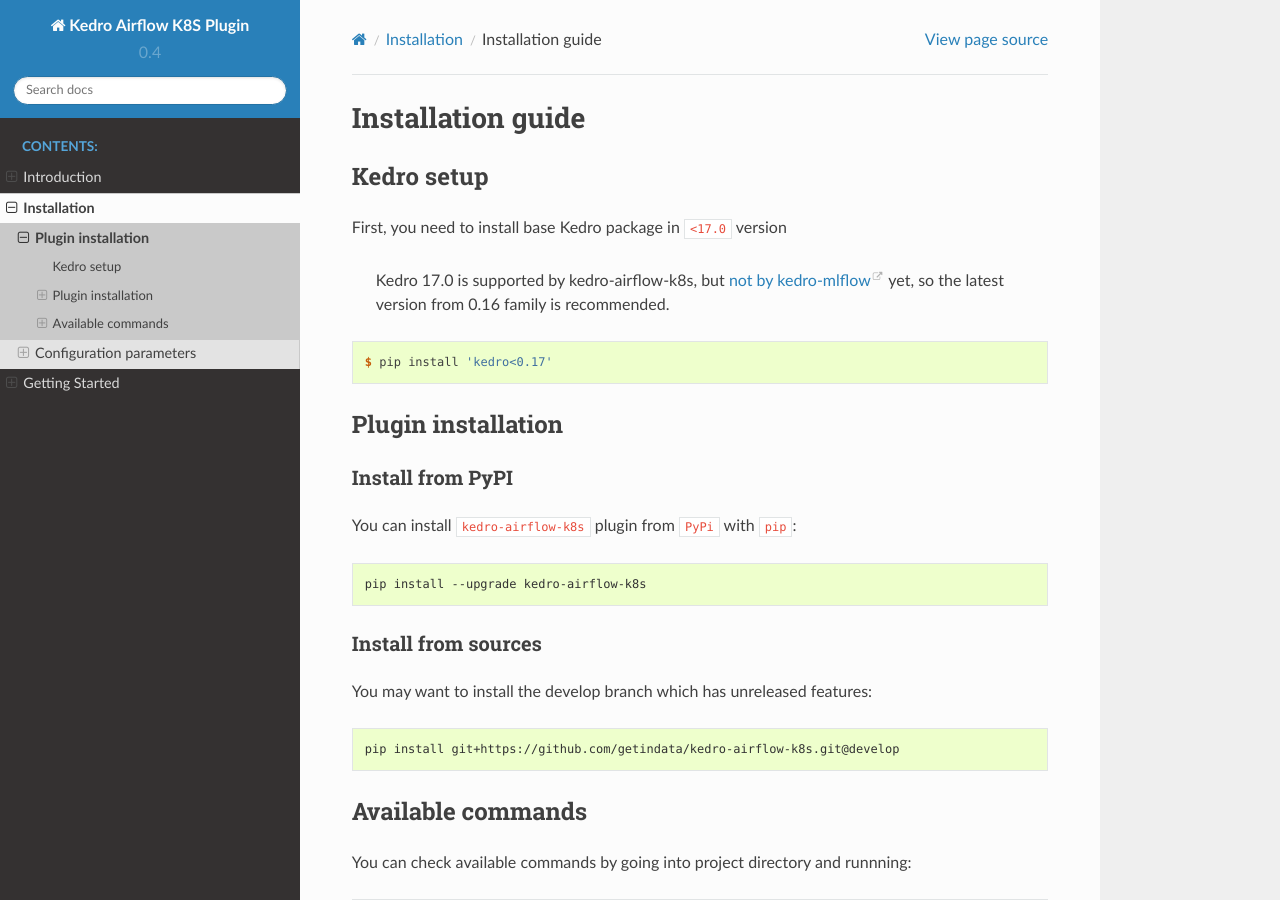
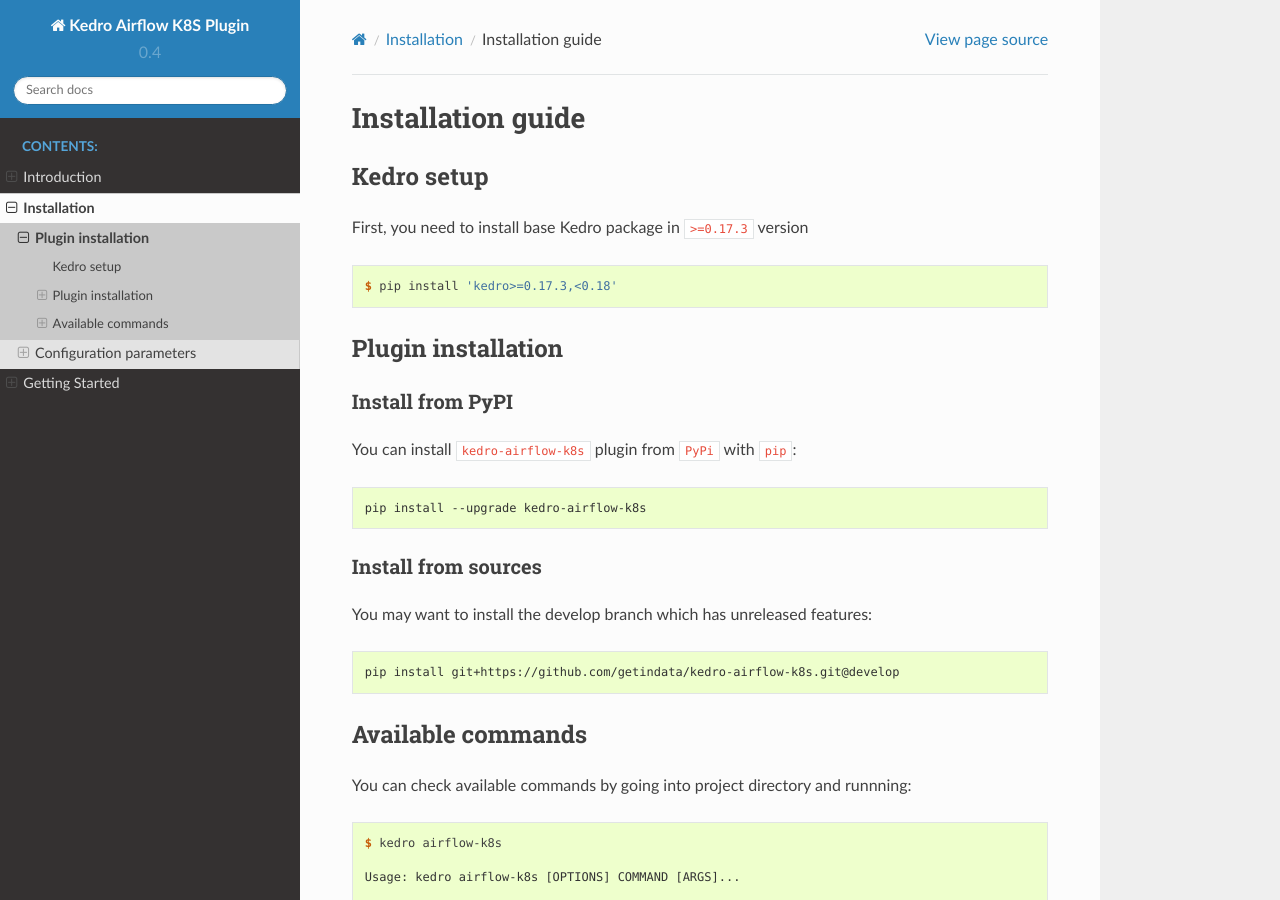
Before and after one commit to getindata/kedro-airflow-k8s, a Sphinx documentation site: the page built from docs/source/02_installation/01_installation.md, in a window 1280 px wide and 900 px high. Built offline with Sphinx 7.4.7 and the Read the Docs theme 2.0.0, drawn with Linux system fonts in a browser that asks for light colours.

Commit message:
Documentation update.

````diff
--- a/docs/source/02_installation/01_installation.md
+++ b/docs/source/02_installation/01_installation.md
@@ -2,12 +2,10 @@
 
 ## Kedro setup
 
-First, you need to install base Kedro package in ``<17.0`` version
-
-> Kedro 17.0 is supported by kedro-airflow-k8s, but [not by kedro-mlflow](https://github.com/Galileo-Galilei/kedro-mlflow/issues/144) yet, so the latest version from 0.16 family is recommended.
+First, you need to install base Kedro package in ``>=0.17.3`` version
 
 ```console
-$ pip install 'kedro<0.17'
+$ pip install 'kedro>=0.17.3,<0.18'
 ```
 
 ## Plugin installation
````
Also changed, not shown: CHANGELOG.md (+2 -0 lines).
